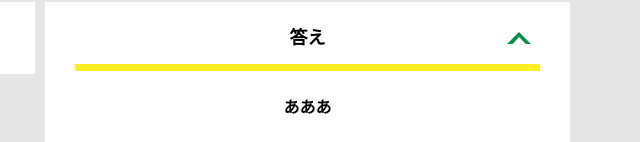
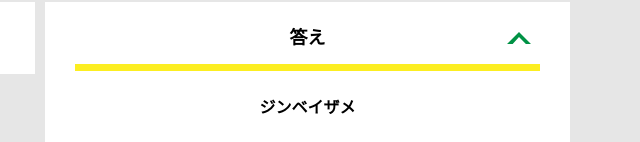
Before and after one commit to raurausan/alfa-online-hiroaki, a plain HTML site: page hint1.html in a window 1280 px wide. Both pictures are taken after a click on the element "答え". Shown: the part 658-800 px from the top of the page, 600-1240 px from the left. Drawn offline with nearby package versions, Linux system fonts and the light colour scheme; files that its build step writes are made by us from their sources.

Commit message:
Update hint1.html

```diff
--- a/hint1.html
+++ b/hint1.html
@@ -48,7 +48,7 @@
           <div class="column">
             <div class="card">
               <h3 class="card__title">答え<svg class="card__arrow"><use xlink:href="#arrow"></use></svg></h3>
-              <p class="card__content">あああ</p>
+              <p class="card__content">ジンベイザメ</p>
             </div>
           </div>
         </div>
```
